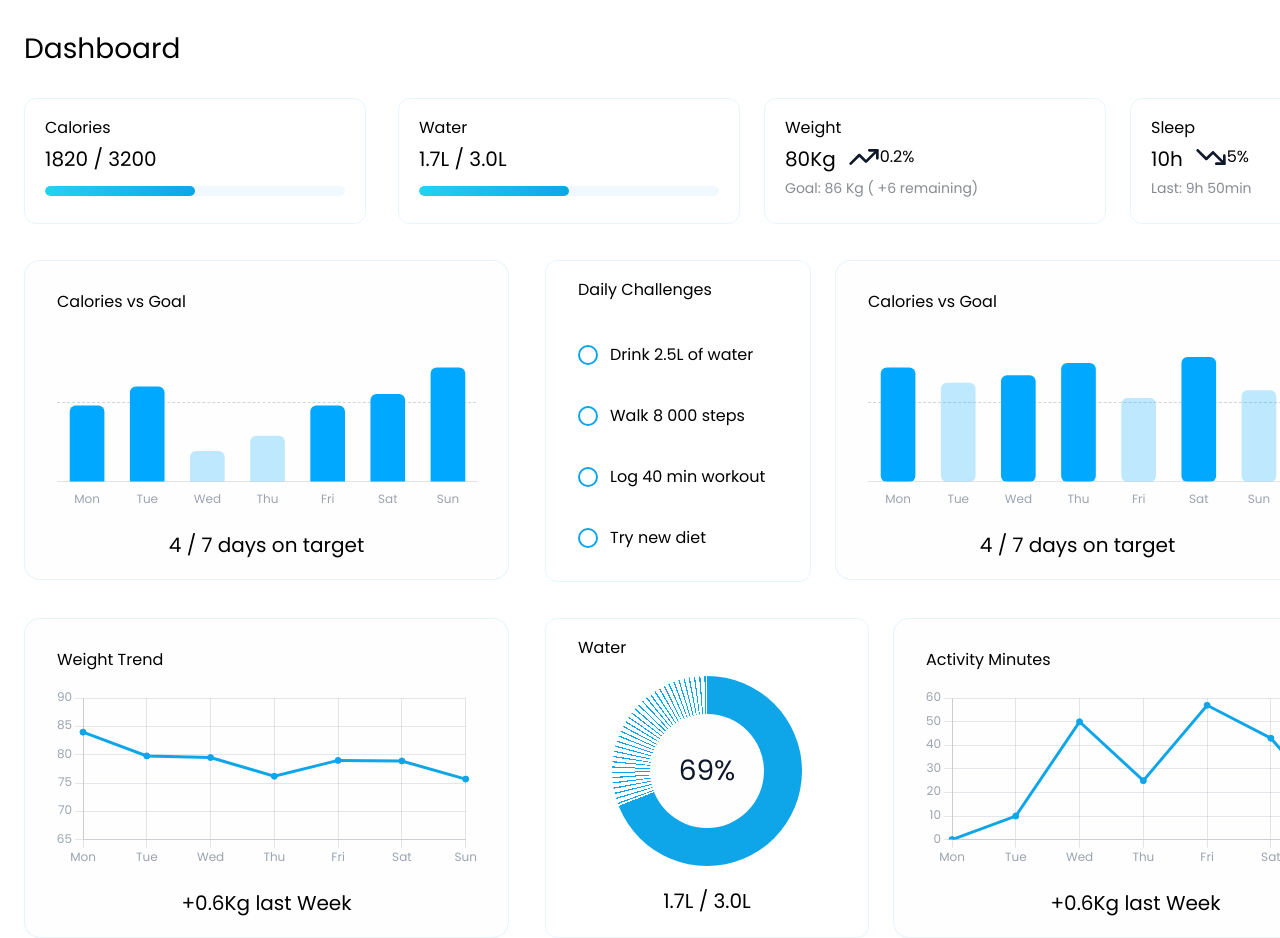
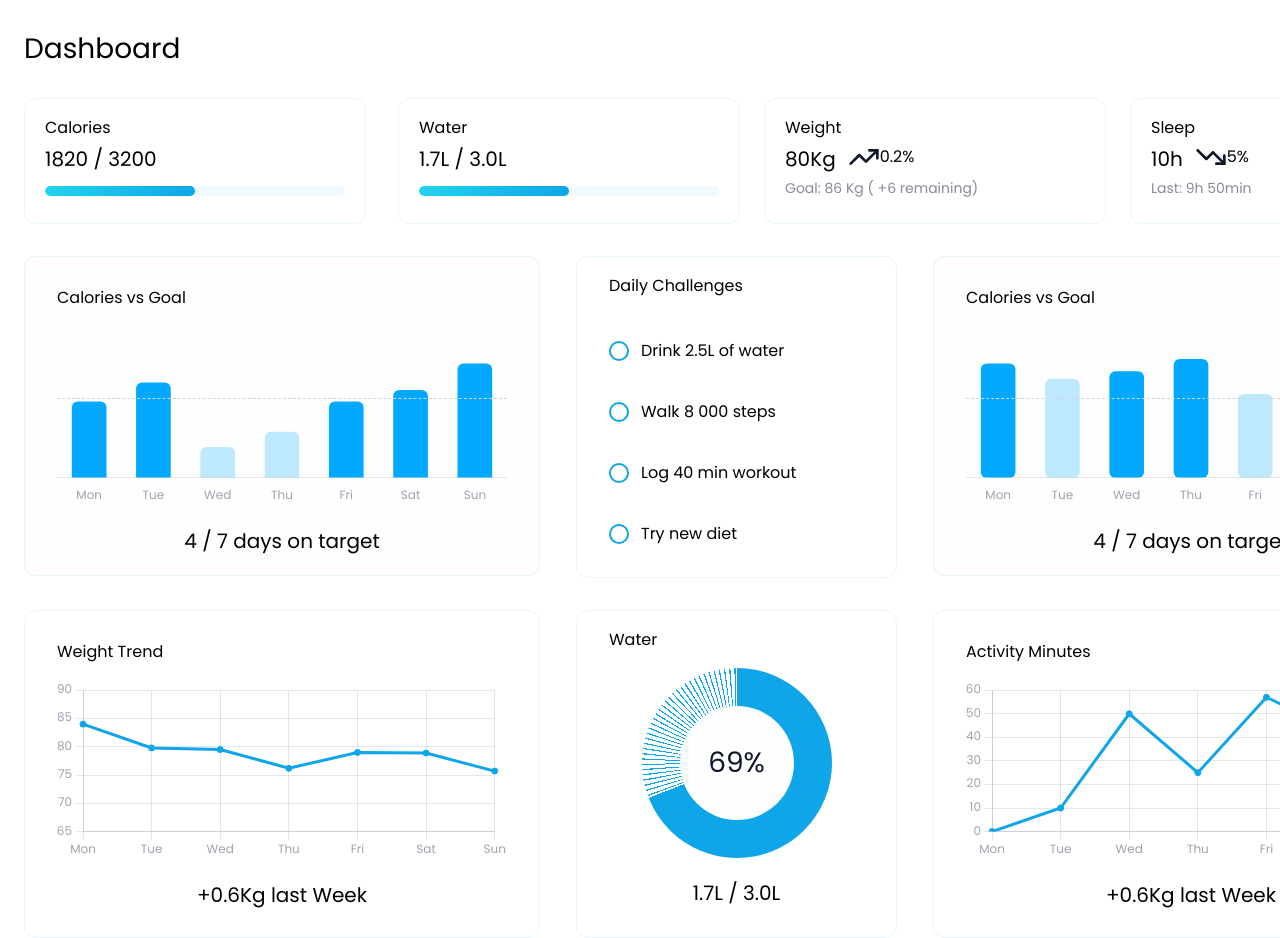
Before and after one commit to D4rkxv/ZlotaApka, a React (Vite) app: page / in a window 1280 px wide. Shown: the top 938 px of the page. Built offline with nearby package versions, Linux system fonts and the light colour scheme.

Commit message:
BUILD User dashboard with widgets TODO:Fast form for new users to pass data for charts TODO:Minor css improvements TODO: Build entire sidebar

```diff
--- a/src/Dashboard.css
+++ b/src/Dashboard.css
@@ -13,11 +13,12 @@
   --pureWhite: #fefefe;
 }
 .sidebar {
-  width: 260px;
+  width: 240px;
   height: 100vh;
   background-color: var(--background);
 }
 .widgetContainer {
+  height: 100%;
   display: flex;
   flex-direction: column;
 }
@@ -43,22 +44,12 @@
   left: 0;
   right: 0;
   border-top: 1px dashed #d1d5db;
-  z-index: 1;
+  z-index: 1000;
 }
 .barContainer {
   width: 100%;
   height: 180px;
   position: relative;
-}
-.caloriesWidgetBar {
-  border: 1px solid var(--primary-10);
-  width: 485px;
-  height: 320px;
-  background-color: #fefefe;
-  border-radius: 16px;
-  padding: 12px 32px;
-  margin-left: 24px;
-  box-sizing: border-box;
 }
 .caloriesTitle {
   font-size: 16px;
@@ -115,20 +106,23 @@
 }
 .topWidgets {
   display: flex;
+  width: 100%;
 }
-.midWidgets {
+.midWidgets:not(:first-child) {
+  width: 100%;
   display: flex;
-  margin-top: 36px;
+  margin-top: 32px;
 }
 .botWidgets {
+  width: 100%;
   display: flex;
-  margin-top: 36px;
+  margin-top: 32px;
 }
 .dailyChallenges {
   border: 1px solid var(--primary-10);
   border-radius: 12px;
   margin-left: 36px;
-  width: 200px;
+  width: 255px;
   height: 320px;
   display: flex;
   flex-direction: column;
@@ -194,7 +188,7 @@ form {
 .smallWaterContainer {
   padding: 0px 32px;
   border-radius: 12px;
-  width: 258px;
+  width: 255px;
   display: flex;
   flex-direction: column;
   margin-left: 36px;
@@ -208,3 +202,29 @@ form {
   font-size: 20px;
   text-align: center;
 }
+.botWidgetBar {
+  padding: 12px 32px;
+  height: 302px;
+  border-radius: 12px;
+  border: 1px solid var(--primary-10);
+}
+.botWidgetBar:first-of-type {
+  margin-left: 24px;
+}
+.botWidgetBar:last-of-type {
+  margin-left: 36px;
+}
+.caloriesWidgetBar {
+  border: 1px solid var(--primary-10);
+  height: 320px;
+  background-color: #fefefe;
+  border-radius: 12px;
+  padding: 12px 32px;
+  box-sizing: border-box;
+}
+.caloriesWidgetBar:first-of-type {
+  margin-left: 24px;
+}
+.caloriesWidgetBar:last-of-type {
+  margin-left: 36px;
+}
--- a/src/Dashboard.jsx
+++ b/src/Dashboard.jsx
@@ -189,7 +189,7 @@ export function Dashboard() {
                 <Bar
                   data={caloriesData}
                   options={caloriesOptions}
-                  width={421}
+                  width={450}
                   height={180}
                 />
               </div>
@@ -234,7 +234,7 @@ export function Dashboard() {
                 <Bar
                   data={sleepData}
                   options={sleepOptions}
-                  width={421}
+                  width={450}
                   height={180}
                 />
               </div>
--- a/src/LineChart.jsx
+++ b/src/LineChart.jsx
@@ -50,11 +50,11 @@ function LineChart({ title, values, min, max }) {
   };
 
   return (
-    <div className="caloriesWidgetBar">
+    <div className="botWidgetBar">
       <p className="caloriesTitle">{title}</p>
       <div className="barContainer">
         <div className="data">
-          <Line data={data} options={options} width={421} height={180} />
+          <Line data={data} options={options} width={450} height={180} />
         </div>
       </div>
       <p className="waterTarget">+0.6Kg last Week</p>
```
